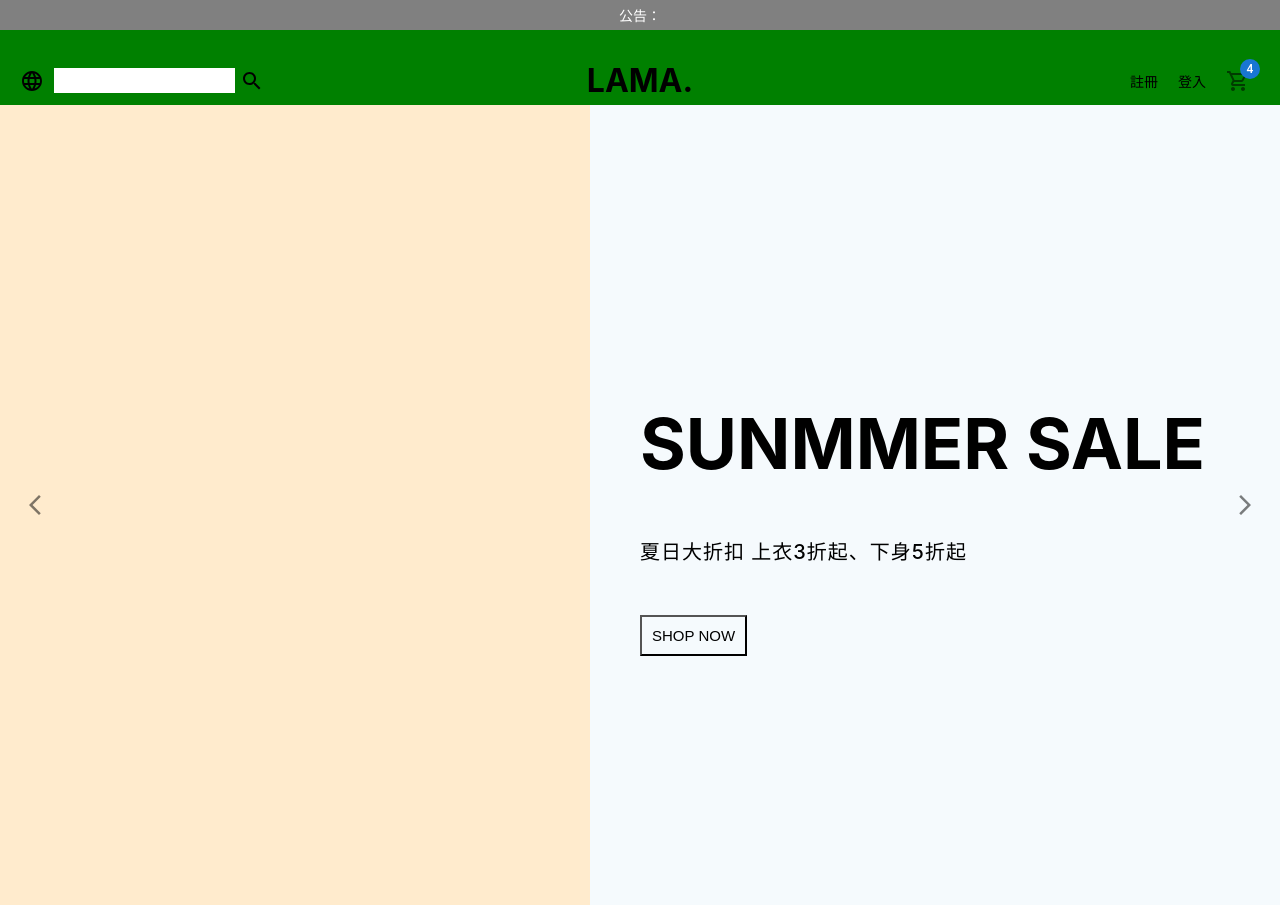
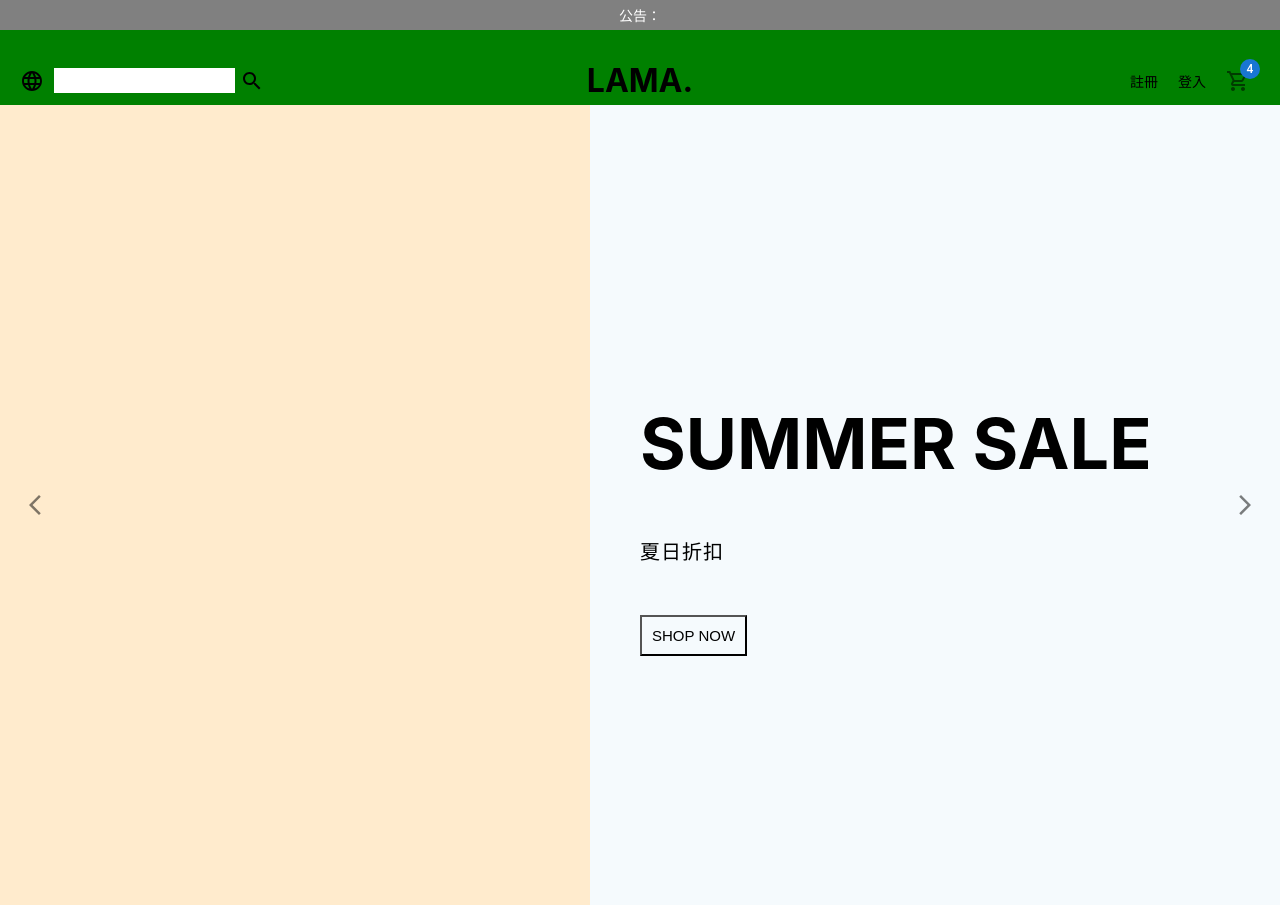
Before and after one commit to nn-1212/E-commerce, a React (Create React App) app: page / in a window 1280 px wide. Built offline with nearby package versions, Linux system fonts and the light colour scheme.

Commit message:
sliderindexitem import

```diff
--- a/src/components/Slider.js
+++ b/src/components/Slider.js
@@ -2,6 +2,8 @@ import React, { useState } from 'react'
 import styled from '@emotion/styled'
 import { ArrowBackIosNewOutlined,ArrowForwardIosOutlined } from '@mui/icons-material';
 import { handleBreakpoints } from '@mui/system';
+import { sliderIndexItem } from './SlideData';
+
 
 const Container = styled.div`
     width: 100%;
@@ -97,27 +99,19 @@ const Slider = () => {
         <ArrowBackIosNewOutlined/>
       </Arrow>
         <Wrapper>
-            <SlideContainer bg="f5fafd">
+            {sliderIndexItem.map((item)=>{
+                return (<SlideContainer bg={item.bg}>
                 <ImgContainer>
-                    <Img src="https://images.unsplash.com/photo-1675953881447-84b86660f0e1?ixlib=rb-4.0.3&ixid=MnwxMjA3fDB8MHxlZGl0b3JpYWwtZmVlZHw0fHx8ZW58MHx8fHw%3D&auto=format&fit=crop&w=800&q=60"/>
+                    <Img src={item.img}/>
                 </ImgContainer>
                   <InfoContainer>
-                    <Title>SUNMMER SALE</Title>
-                    <Desc>夏日大折扣 上衣3折起、下身5折起</Desc>
+                    <Title>{item.title}</Title>
+                    <Desc>{item.desc}</Desc>
                     <Button>SHOP NOW</Button>
                   </InfoContainer>
-            </SlideContainer>
+            </SlideContainer>  )
+            })}
 
-            <SlideContainer bg="fcf1ed">
-                <ImgContainer>
-                    <Img src="https://images.unsplash.com/photo-1675953881447-84b86660f0e1?ixlib=rb-4.0.3&ixid=MnwxMjA3fDB8MHxlZGl0b3JpYWwtZmVlZHw0fHx8ZW58MHx8fHw%3D&auto=format&fit=crop&w=800&q=60"/>
-                </ImgContainer>
-                  <InfoContainer>
-                    <Title>SUNMMER SALE</Title>
-                    <Desc>夏日大折扣 上衣3折起、下身5折起</Desc>
-                    <Button>SHOP NOW</Button>
-                  </InfoContainer>
-            </SlideContainer>
        </Wrapper>
        <Arrow direction="right" onclick={handleClick}>
         <ArrowForwardIosOutlined/>
```
